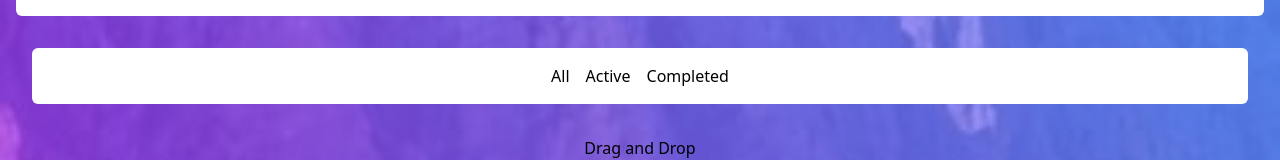
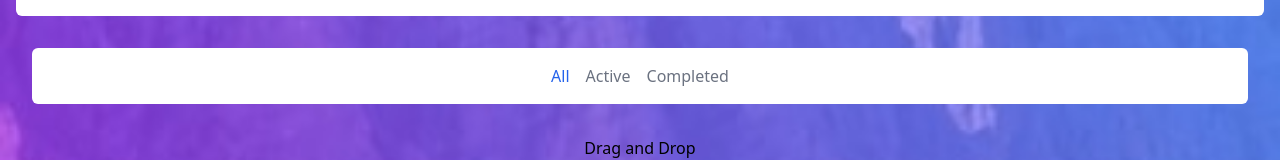
Before and after one commit to HmerMza/Lista_Todo, a React (Vite) app: page / in a window 1280 px wide. Shown: the part 444-604 px from the top of the page. Built offline with nearby package versions, Linux system fonts and the light colour scheme.

Commit message:
dando funcionalidad aa los filtros

```diff
--- a/src/App.jsx
+++ b/src/App.jsx
@@ -18,6 +18,7 @@ const initialStateTodos = [
 ];
 const App = () => {
     const [todos, setTodos] = useState(initialStateTodos);
+    //Para Crear un Nuevo Todo
     const createTodo = (title) => {
         const newTodo = {
             id: todos.length + 1,
@@ -26,21 +27,34 @@ const App = () => {
         };
         setTodos([...todos, newTodo]);
     };
-    //Actualizar
+    //Actualizar o Cambiar su estado a falso o verdadero
     const updateTodo = (id) => {
         setTodos(
             todos.map((todo) =>
+                //recorre el array, cuando encuentra el todo con el mismo id, crea una copia exacta de ese todo, pero invierte su estado
                 todo.id === id ? { ...todo, completed: !todo.completed } : todo
             )
         );
     };
-    //Eliminar todos
+    //Eliminar todos, busca su id y el nuevo array lo pasa a la funcion encargada de modificar los todos
     const removeTodo = (id) => {
         setTodos(todos.filter((todo) => todo.id !== id));
     };
-    //Eliminar Todo Completados
+    //Eliminar Todo Completados,eliminara los todos que tengan su estado en true
     const removeTCompleted = () => {
         setTodos(todos.filter((todo) => todo.completed !== true));
+    };
+
+    const [filter, setFilter] = useState("all");
+    //este metodo filtrara y retornara un nuevo array sin destruir el original
+    const filtroTodos = () => {
+        if (filter === "all") {
+            return todos;
+        } else if (filter === "active") {
+            return todos.filter((todo) => !todo.completed);
+        } else if (filter === "completed") {
+            return todos.filter((todo) => todo.completed);
+        }
     };
 
     return (
@@ -50,7 +64,7 @@ const App = () => {
             <main className="container mx-auto px-4 mt-8 ">
                 <CompTodoForm createTodo={createTodo} />
                 <CompTodoList
-                    todos={todos}
+                    todos={filtroTodos()}
                     updateTodo={updateTodo}
                     removeTodo={removeTodo}
                 />
@@ -58,7 +72,7 @@ const App = () => {
                     todos={todos}
                     removeTCompleted={removeTCompleted}
                 />
-                <CompButtons />
+                <CompButtons setFilter={setFilter} filter={filter} />
             </main>
             <CompFooter />
         </div>
--- a/src/assets/components/CompButtons.jsx
+++ b/src/assets/components/CompButtons.jsx
@@ -1,11 +1,38 @@
-const CompButtons = () => {
+const CompButtons = ({ setFilter, filter }) => {
     return (
         <div>
             <section className="container mx-auto px-4  ">
                 <div className="mt-8 p-4 flex justify-center gap-4 bg-white rounded-md">
-                    <button className="hover:text-blue-600">All</button>
-                    <button className="hover:text-blue-600">Active</button>
-                    <button className="hover:text-blue-600">Completed</button>
+                    <button
+                        className={`${
+                            filter === "all"
+                                ? "text-blue-600 hover:text-gray-500"
+                                : "text-gray-500 hover:text-blue-600"
+                        }`}
+                        onClick={() => setFilter("all")}
+                    >
+                        All
+                    </button>
+                    <button
+                        className={`${
+                            filter === "active"
+                                ? "text-blue-600 hover:text-gray-500"
+                                : "text-gray-500 hover:text-blue-600"
+                        }`}
+                        onClick={() => setFilter("active")}
+                    >
+                        Active
+                    </button>
+                    <button
+                        className={`${
+                            filter === "completed"
+                                ? "text-blue-600 hover:text-gray-500"
+                                : "text-gray-500 hover:text-blue-600"
+                        }`}
+                        onClick={() => setFilter("completed")}
+                    >
+                        Completed
+                    </button>
                 </div>
             </section>
         </div>
```
